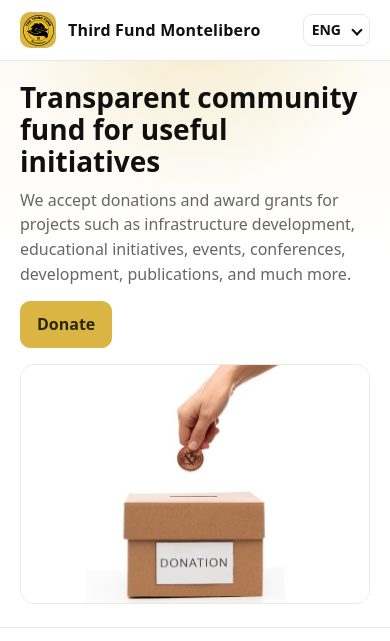
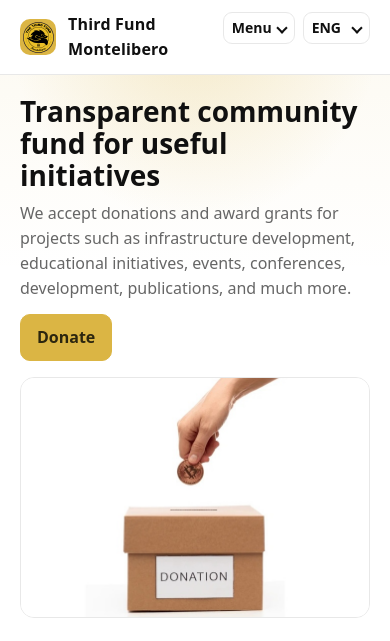
Before and after one commit to Montelibero/tfm-fund, a PHP site: page /eng/index.php in a window 390 px wide. Shown: the top 641 px of the page. Run offline with PHP 8.4, Linux system fonts and the light colour scheme.

Commit message:
Prefers-reduced-motion and mobile menu

```diff
--- a/partials/header.php
+++ b/partials/header.php
@@ -5,12 +5,22 @@
       <span class="nav__logo" aria-hidden="true"></span>
       <span class="nav__title"><?= e($t['header']['brand']) ?></span>
     </a>
-    <nav class="menu" aria-label="<?= e($t['header']['nav_aria_label']) ?>">
+    <nav class="menu menu--desktop" aria-label="<?= e($t['header']['nav_aria_label']) ?>">
       <a href="#about"><?= e($t['header']['nav']['about']) ?></a>
       <a href="#how"><?= e($t['header']['nav']['how']) ?></a>
       <a href="#council"><?= e($t['header']['nav']['council']) ?></a>
       <a class="btn btn--brand" href="#donate"><?= e($t['shared']['donate']) ?></a>
     </nav>
+    <div class="nav__controls">
+      <details class="menu-mobile">
+        <summary class="menu-mobile__summary"><?= e($t['header']['menu_label']) ?></summary>
+        <nav class="menu-mobile__panel" aria-label="<?= e($t['header']['nav_aria_label']) ?>">
+          <a href="#about"><?= e($t['header']['nav']['about']) ?></a>
+          <a href="#how"><?= e($t['header']['nav']['how']) ?></a>
+          <a href="#council"><?= e($t['header']['nav']['council']) ?></a>
+          <a class="btn btn--brand" href="#donate"><?= e($t['shared']['donate']) ?></a>
+        </nav>
+      </details>
       <details class="lang">
         <summary class="lang__summary"><?= e($currentLocale['label']) ?></summary>
         <ul class="lang__list">
@@ -23,4 +33,5 @@
         </ul>
       </details>
     </div>
+  </div>
 </header>
--- a/partials/strings/cnr.php
+++ b/partials/strings/cnr.php
@@ -17,6 +17,7 @@ return [
         'brand' => 'Treći fond Montelibero',
         'nav_aria_label' => 'Navigacija',
         'lang_aria_label' => 'Jezik',
+        'menu_label' => 'Meni',
         'skip_link' => 'Preskoči na sadržaj',
         'nav' => [
             'about' => 'O fondu',
--- a/partials/strings/eng.php
+++ b/partials/strings/eng.php
@@ -17,6 +17,7 @@ return [
         'brand' => 'Third Fund Montelibero',
         'nav_aria_label' => 'Primary',
         'lang_aria_label' => 'Language',
+        'menu_label' => 'Menu',
         'skip_link' => 'Skip to content',
         'nav' => [
             'about' => 'About',
--- a/partials/strings/rus.php
+++ b/partials/strings/rus.php
@@ -17,6 +17,7 @@ return [
         'brand' => 'Третий фонд Монтелиберо',
         'nav_aria_label' => 'Главная навигация',
         'lang_aria_label' => 'Выбор языка',
+        'menu_label' => 'Меню',
         'skip_link' => 'Перейти к содержимому',
         'nav' => [
             'about' => 'О фонде',
--- a/partials/strings/spa.php
+++ b/partials/strings/spa.php
@@ -17,6 +17,7 @@ return [
         'brand' => 'Tercer Fondo Montelibero',
         'nav_aria_label' => 'Principal',
         'lang_aria_label' => 'Idioma',
+        'menu_label' => 'Menú',
         'skip_link' => 'Saltar al contenido',
         'nav' => [
             'about' => 'Sobre el fondo',
--- a/style.css
+++ b/style.css
@@ -72,6 +72,11 @@ body{
   display:flex; align-items:center; justify-content:space-between;
   gap:16px; padding: 12px 0;
 }
+.nav__controls{
+  display:flex;
+  align-items:center;
+  gap:8px;
+}
 .nav__brand{ display:flex; align-items:center; gap:12px; text-decoration:none; color:inherit; }
 .nav__logo{
   width:36px; height:36px; border-radius:10px; background: var(--brand);
@@ -89,6 +94,76 @@ body{
   text-decoration:none; color:inherit; font-weight:500;
 }
 .menu a:hover{ text-decoration: underline; }
+
+.menu-mobile{
+  display:none;
+  position:relative;
+}
+.menu-mobile__summary{
+  display:inline-flex;
+  align-items:center;
+  gap:6px;
+  padding:4px 8px;
+  border-radius:9px;
+  border:1px solid var(--line);
+  background:#fff;
+  color:inherit;
+  cursor:pointer;
+  font-weight:600;
+  list-style:none;
+  transition: all var(--transition-fast);
+}
+.menu-mobile__summary::-webkit-details-marker{
+  display:none;
+}
+.menu-mobile__summary::after{
+  content:"";
+  width:6px;
+  height:6px;
+  border-right:2px solid currentColor;
+  border-bottom:2px solid currentColor;
+  transform: rotate(45deg);
+  transition: transform var(--transition-fast);
+}
+.menu-mobile__summary:hover{
+  transform: translateY(-1px);
+  box-shadow: var(--shadow-sm);
+}
+.menu-mobile__panel{
+  position:absolute;
+  right:0;
+  top: calc(100% + 6px);
+  min-width: 220px;
+  padding:8px;
+  border:1px solid var(--line);
+  border-radius:12px;
+  background:#fff;
+  box-shadow: var(--shadow-md);
+  display:none;
+  z-index:100;
+}
+.menu-mobile__panel a{
+  display:block;
+  padding:8px 10px;
+  border-radius:8px;
+  text-decoration:none;
+  color:inherit;
+  font-weight:500;
+}
+.menu-mobile__panel a:hover{
+  background:#f5f5f5;
+}
+.menu-mobile__panel .btn{
+  margin-top:6px;
+  width:100%;
+  text-align:center;
+}
+.menu-mobile[open] .menu-mobile__summary::after{
+  transform: rotate(-135deg);
+}
+.menu-mobile[open] .menu-mobile__panel{
+  display:block;
+}
 
 /* CTA */
 .btn{
@@ -466,6 +541,15 @@ select:focus-visible{
   animation: fadeInUp 0.6s ease-out;
 }
 
+@media (prefers-reduced-motion: reduce){
+  html{ scroll-behavior: auto; }
+  .section{ animation: none; }
+  *, *::before, *::after{
+    transition-duration: 1ms !important;
+    animation-duration: 1ms !important;
+  }
+}
+
 /* Responsive */
 @media (max-width: 920px){
   .hero__grid{ grid-template-columns: 1fr; }
@@ -477,19 +561,29 @@ select:focus-visible{
   .report-item--dated{ grid-template-columns: 150px 1fr; }
 }
 @media (max-width: 560px){
-  .menu{ display:none; }
+  .menu--desktop{ display:none; }
+  .menu-mobile{ display:block; }
   .cards, .projects{ grid-template-columns: 1fr; }
   .cards--two{ grid-template-columns: 1fr; }
   .hero .container{ padding-left: 20px; padding-right: 20px; }
   .header .container{ padding-left: calc(20px + env(safe-area-inset-left)); padding-right: calc(20px + env(safe-area-inset-right)); }
+  .nav{
+    align-items:flex-start;
+  }
+  .nav__controls{
+    margin-left:auto;
+  }
   .hero__grid{ padding: 20px 0 16px; gap: 16px; }
   .donation-methods{ grid-template-columns: 1fr; gap: 16px; }
   .donation-buttons{ grid-template-columns: 1fr; }
   .wallet-address{ flex-direction: column; gap: 8px; }
   .address-text{ font-size: 12px; padding: 10px; }
   .btn--wallet{ padding: 12px 16px; font-size: 16px; }
-  /* Show single control on narrow screens */
-  .lang__summary{ display:inline-flex; margin-left:auto; font-size: 14px; padding:4px 8px; }
+  .menu-mobile__summary,
+  .lang__summary{ display:inline-flex; font-size: 14px; padding:4px 8px; }
+  .menu-mobile__panel{
+    min-width: 200px;
+  }
   .lang__list a{ font-size: 14px; }
   .section__lead{ font-size: 16px; }
   .section__quote{ padding: 14px 16px; }
```
Lines whose indentation alone changed are shown as unchanged.
